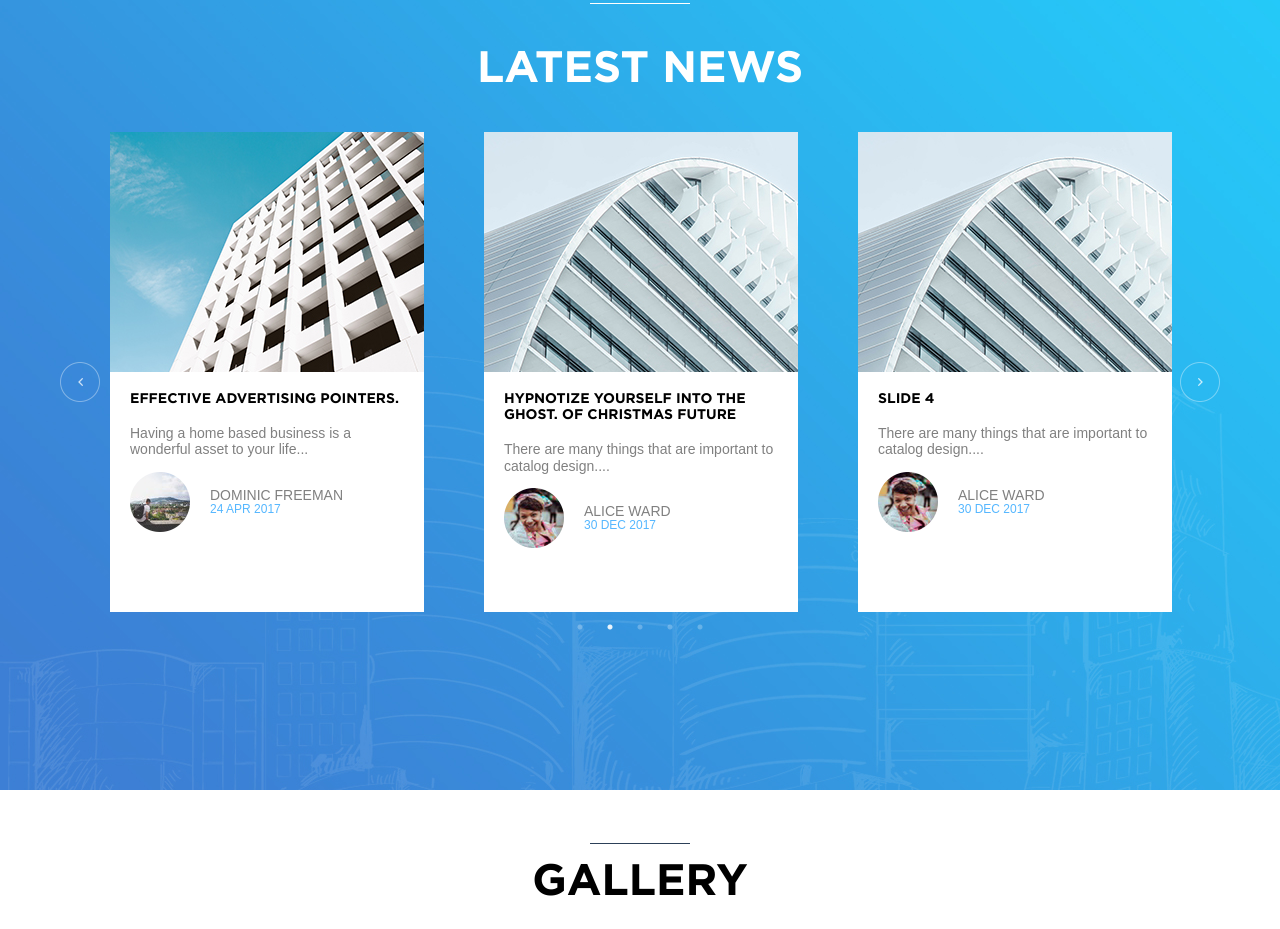
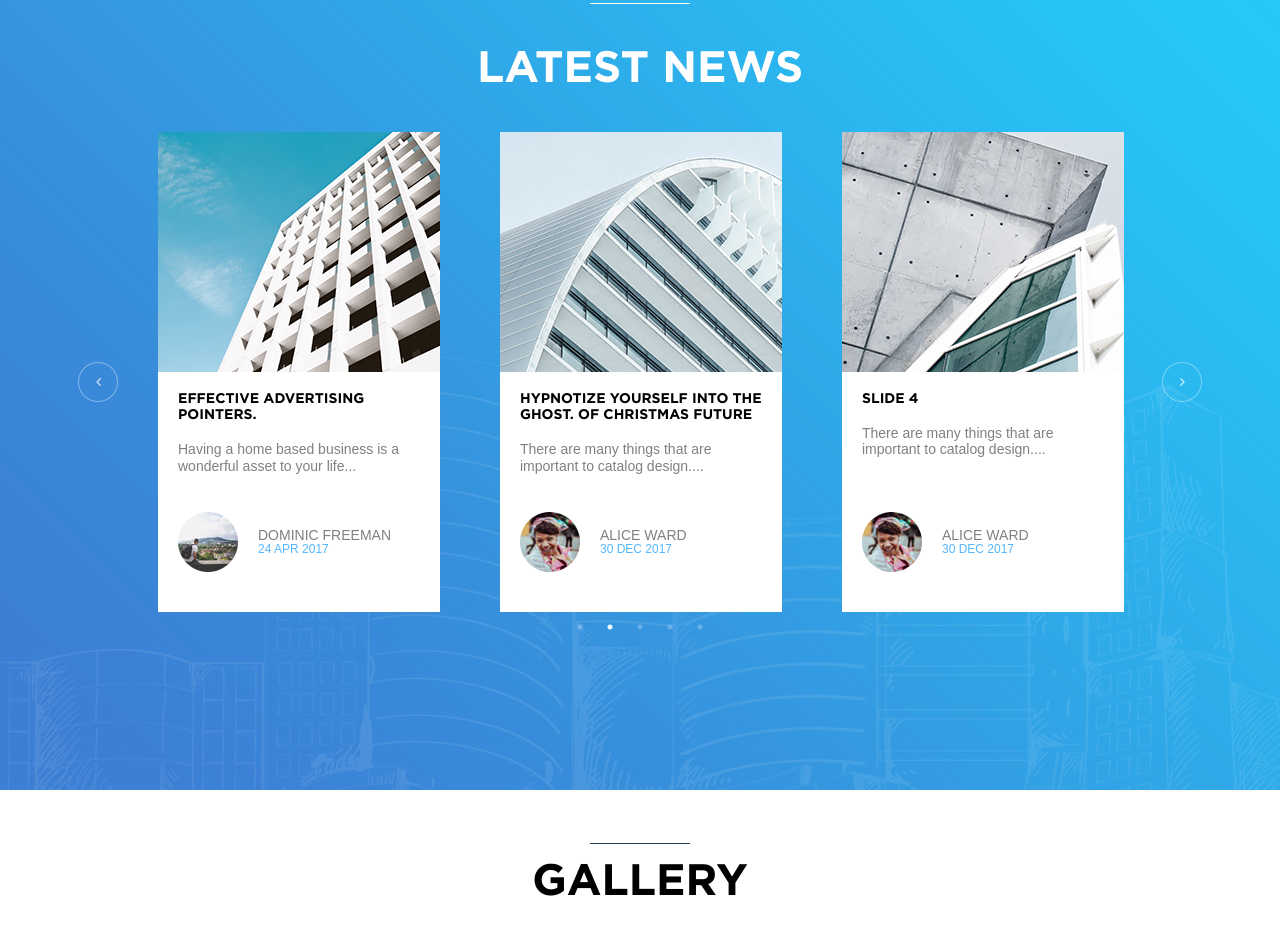
Before and after one commit to Iva-nova-vita/monticello, a website: page index.html in a window 1280 px wide. Shown: the part 2400-3329 px from the top of the page. Drawn offline with nearby package versions, Linux system fonts and the light colour scheme; some packages are replaced by stand-ins of ours; files that its build step writes are made by us from their sources; a web font is replaced by a local one.

Commit message:
newsSlider done

```diff
--- a/css/style.scss
+++ b/css/style.scss
@@ -315,12 +315,17 @@
   background-image: url(../images/bg_news.jpg);
   padding-top: 80px;
   margin-top: 80px;
+  a {
+    text-decoration: none;
+  }
 
   .news {
+    position: relative;
     box-sizing: border-box;
     background-color: white;
     height: 480px;
-
+    box-sizing: border-box;
+    overflow: hidden;
     margin: 0 30px 0 30px;
   }
   .newsText {
@@ -333,39 +338,18 @@
     }
     h4 {
       text-transform: uppercase;
+      color: black;
     }
   }
-  #newsImage1,
-  #newsImage2,
-  #newsImage3,
-  #newsImage4,
-  #newsImage5 {
-    background-repeat: no-repeat;
-    background-size: cover;
-    height: 240px;
-  }
 
-  #newsImage1 {
-    background-image: url(../images/news1.jpg);
-  }
-  #newsImage2 {
-    background-image: url(../images/news2.jpg);
-  }
-  #newsImage3 {
-    background-image: url(../images/news3.jpg);
-  }
-  #newsImage4 {
-    background-image: url(../images/news3.jpg);
-  }
-  #newsImage5 {
-    background-image: url(../images/news3.jpg);
-  }
   h2 {
     font-size: 44px;
     font-family: "Gotham Pro", sans-serif;
     color: white;
   }
   .newsAuthor {
+    position: absolute;
+    bottom: 20px;
     display: flex;
     align-items: center;
     padding-bottom: 20px;
@@ -381,15 +365,15 @@
     }
   }
   #newsSlider {
-    margin: 0 80px 0 80px;
+    margin: 0 10% 0 10%;
     .slick-prev {
-      left: -20px;
-      z-index: 10;
+      left: -50px;
+
     }
     [dir="rtl"] .slick-prev {
       right: 0px;
       left: auto;
-      z-index: 10;
+
     }
     .slick-prev:before {
       content: url(../images/arrowLeft.png);
@@ -399,7 +383,7 @@
     }
 
     .slick-next {
-      right: 0;
+      right: -30px;
     }
     [dir="rtl"] .slick-next {
       right: auto;
--- a/index.html
+++ b/index.html
@@ -113,8 +113,9 @@
       <img src="images/Line.png" alt="line" />
       <h2>LATEST NEWS</h2>
       <div id="newsSlider">
+        <a href="#">
         <div class="news">
-          <div id="newsImage1"></div>
+          <img src="images/news1.jpg" alt="building">
           <div class="newsText">
             <h4>See The Unmatched Beauty Of The Great. Lakes.</h4>
             <p>
@@ -129,9 +130,11 @@
             </div>
           </div>
         </div>
+        </a>
 
+        <a href="#">
         <div class="news">
-          <div id="newsImage2"></div>
+          <img src="images/news2.jpg" alt="building">
           <div class="newsImage"></div>
           <div class="newsText">
             <h4>Effective Advertising Pointers.</h4>
@@ -146,9 +149,10 @@
             </div>
           </div>
         </div>
-
+      </a>
+      <a href="#">
         <div class="news">
-          <div id="newsImage3"></div>
+          <img src="images/news3.jpg" alt="building">
           <div class="newsText">
             <h4>Hypnotize Yourself Into The Ghost. Of Christmas Future</h4>
             <p>
@@ -162,8 +166,10 @@
             </div>
           </div>
         </div>
+      </a>
+      <a href="#">
         <div class="news">
-          <div id="newsImage4"></div>
+         <img src="images/news1.jpg" alt="building">
           <div class="newsText">
             <h4>Slide 4</h4>
             <p>
@@ -177,8 +183,10 @@
             </div>
           </div>
         </div>
+      </a>
+      <a href="#">
         <div class="news">
-          <div id="newsImage5"></div>
+          <img src="images/news2.jpg" alt="building">
           <div class="newsText">
             <h4>slide 5</h4>
             <p>
@@ -192,7 +200,9 @@
             </div>
           </div>
         </div>
+      </a>
       </div>
+
     </section>
     <section id="gallery">
       <img src="images/Line2.png" alt="line" />
```
Also changed, not shown: css/style.css.
